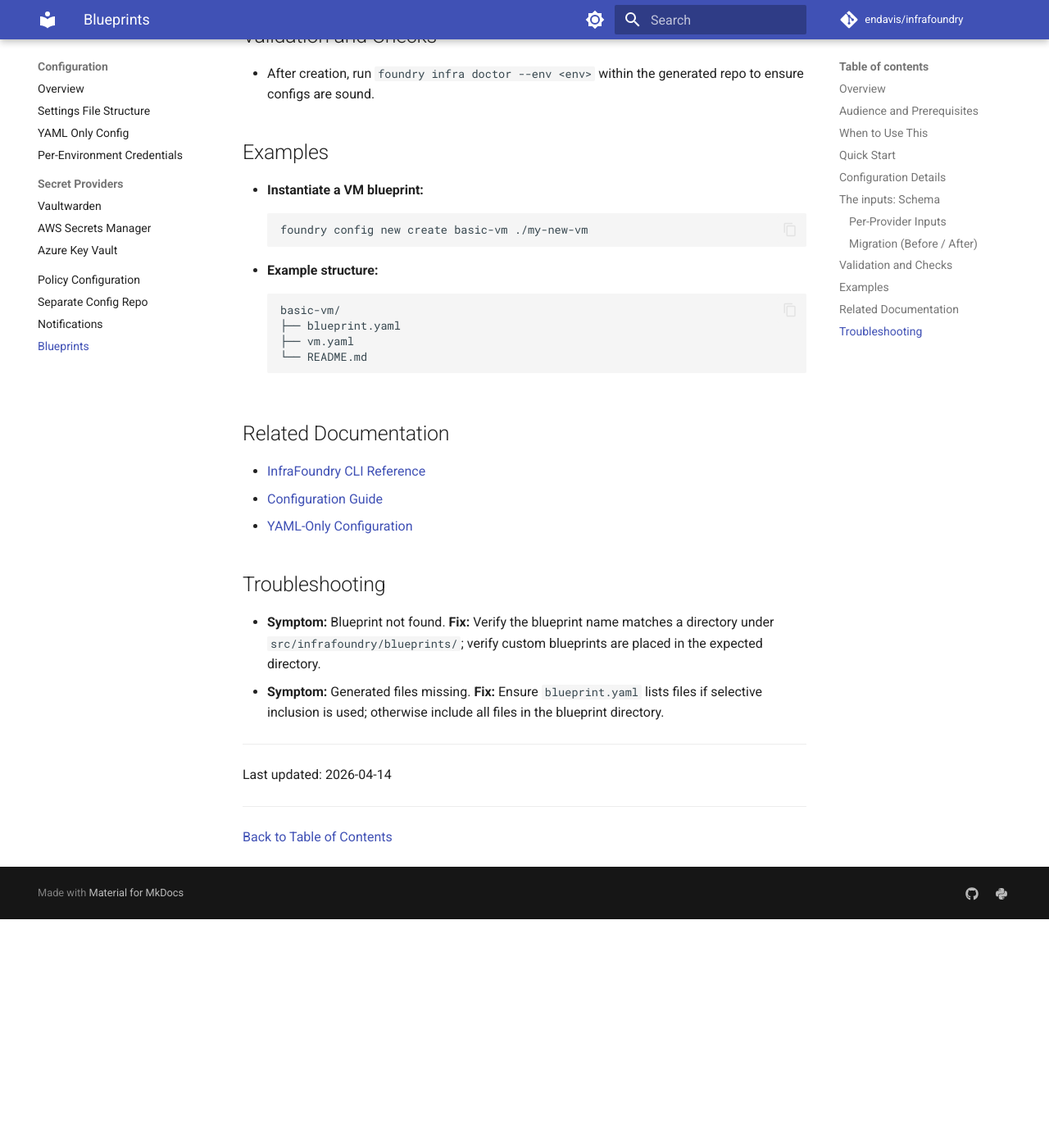
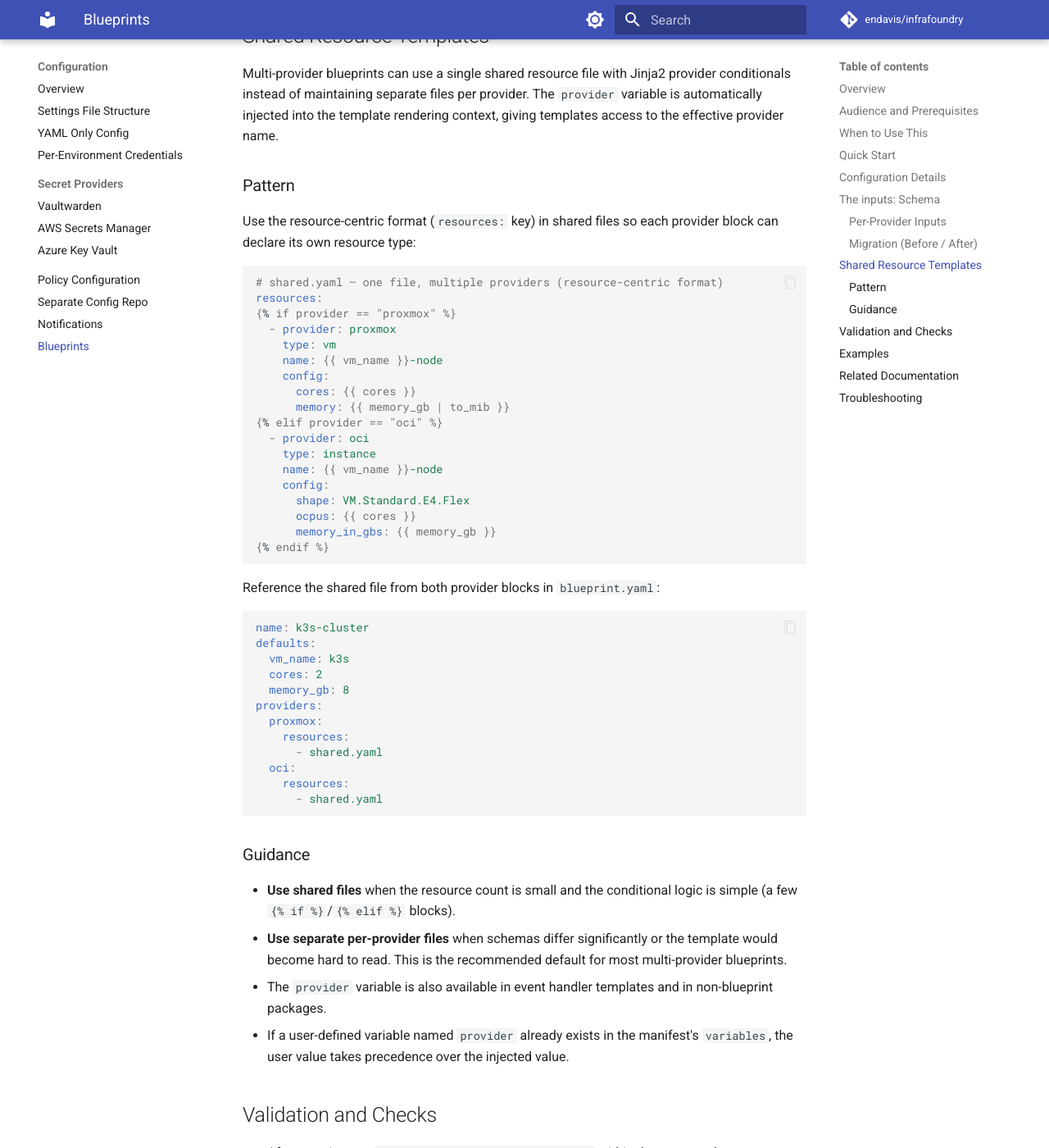
Before and after one commit to endavis/infrafoundry, an MkDocs documentation site: the page built from docs/configuration/blueprints.md, in a window 1280 px wide and 1400 px high, scrolled down 3155 px. Shown: the whole window at 82% size. Built offline with MkDocs 1.6.1 and Material for MkDocs 9.7.7, drawn with Linux system fonts in a browser that asks for light colours; comment, search, counter and statistics services are not loaded; before the commit the page ends 4276 px from its top, so only the background shows below that.

Commit message:
feat: inject provider variable into package template context (merges PR #616, addresses #573)

````diff
--- a/docs/configuration/blueprints.md
+++ b/docs/configuration/blueprints.md
@@ -127,6 +127,69 @@ inputs:
     default: 4096
 ```
 
+## Shared Resource Templates
+
+Multi-provider blueprints can use a single shared resource file with Jinja2
+provider conditionals instead of maintaining separate files per provider. The
+`provider` variable is automatically injected into the template rendering
+context, giving templates access to the effective provider name.
+
+### Pattern
+
+Use the resource-centric format (`resources:` key) in shared files so each
+provider block can declare its own resource type:
+
+```yaml
+# shared.yaml — one file, multiple providers (resource-centric format)
+resources:
+{% if provider == "proxmox" %}
+  - provider: proxmox
+    type: vm
+    name: {{ vm_name }}-node
+    config:
+      cores: {{ cores }}
+      memory: {{ memory_gb | to_mib }}
+{% elif provider == "oci" %}
+  - provider: oci
+    type: instance
+    name: {{ vm_name }}-node
+    config:
+      shape: VM.Standard.E4.Flex
+      ocpus: {{ cores }}
+      memory_in_gbs: {{ memory_gb }}
+{% endif %}
+```
+
+Reference the shared file from both provider blocks in `blueprint.yaml`:
+
+```yaml
+name: k3s-cluster
+defaults:
+  vm_name: k3s
+  cores: 2
+  memory_gb: 8
+providers:
+  proxmox:
+    resources:
+      - shared.yaml
+  oci:
+    resources:
+      - shared.yaml
+```
+
+### Guidance
+
+- **Use shared files** when the resource count is small and the conditional
+  logic is simple (a few `{% if %}`/`{% elif %}` blocks).
+- **Use separate per-provider files** when schemas differ significantly or
+  the template would become hard to read. This is the recommended default
+  for most multi-provider blueprints.
+- The `provider` variable is also available in event handler templates and
+  in non-blueprint packages.
+- If a user-defined variable named `provider` already exists in the
+  manifest's `variables`, the user value takes precedence over the
+  injected value.
+
 ## Validation and Checks
 
 - After creation, run `foundry infra doctor --env <env>` within the generated repo to ensure configs are sound.
````
Also changed, not shown: docs/configuration/infrastructure-packages.md (+37 -0 lines), docs/decisions/0003-multi-provider-blueprint-support.md (+1 -0 lines), 3 other files.
